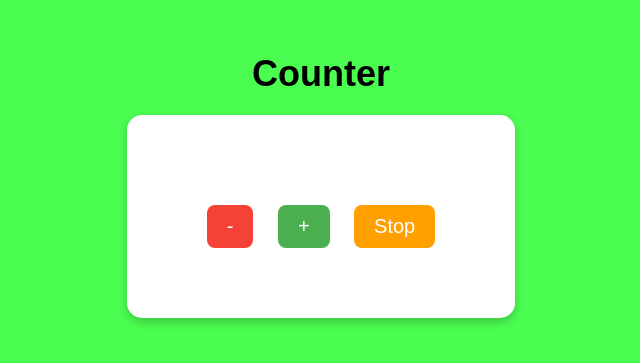
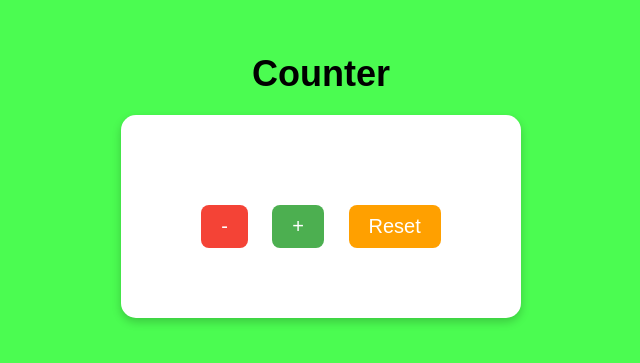
Before and after one commit to Neshyna/Gr-prj-git-app-counter, a plain HTML site: page index.html in a window 1280 px wide. Shown: the part 215-578 px from the top of the page, without its empty margins (319-959 px from the left). Drawn offline with Linux system fonts and the light colour scheme.

Commit message:
Update index.html
resert button

```diff
--- a/index.html
+++ b/index.html
@@ -15,7 +15,7 @@
         <div class="buttons">
           <button id="decrease" type="button">-</button>
           <button id="increase" type="button">+</button>
-          <button id="stop" type="button">Stop</button>
+          <button id="stop" type="button">Reset</button>
         </div>
       </div>
     </div>
```
